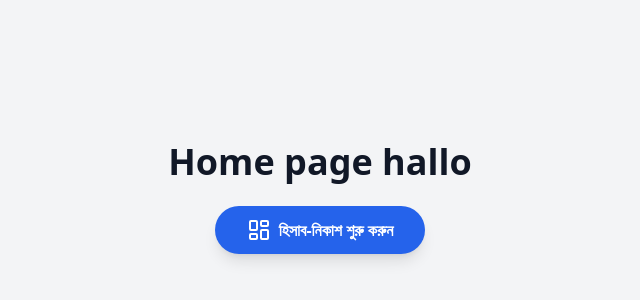
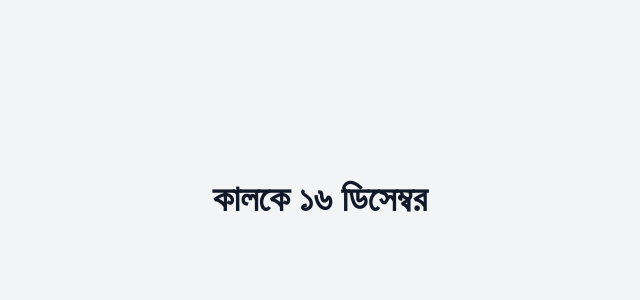
Before and after one commit to esa245/Guzia-TTC-Manager, a React (Vite) app: page / in a window 1280 px wide. Shown: the part 202-502 px from the top of the page, without its empty margins (320-960 px from the left). Built offline with nearby package versions, Linux system fonts and the light colour scheme.

Commit message:
feat: Update homepage content
Replace placeholder text and button with a new greeting.

```diff
--- a/App.tsx
+++ b/App.tsx
@@ -1,16 +1,9 @@
 import React from 'react';
-import { LayoutDashboard } from 'lucide-react';
 
 const App: React.FC = () => {
   return (
     <div className="flex flex-col items-center justify-center h-screen bg-gray-100 gap-6 animate-fade-in">
-      <h1 className="text-4xl font-bold text-gray-900">Home page hallo</h1>
-      <button
-        className="bg-blue-600 hover:bg-blue-700 text-white font-bold py-3 px-8 rounded-full shadow-lg transition-transform transform hover:scale-105 flex items-center gap-2"
-      >
-        <LayoutDashboard size={24} />
-        হিসাব-নিকাশ শুরু করুন
-      </button>
+      <h1 className="text-4xl font-bold text-gray-900">কালকে ১৬ ডিসেম্বর</h1>
     </div>
   );
 };
```
